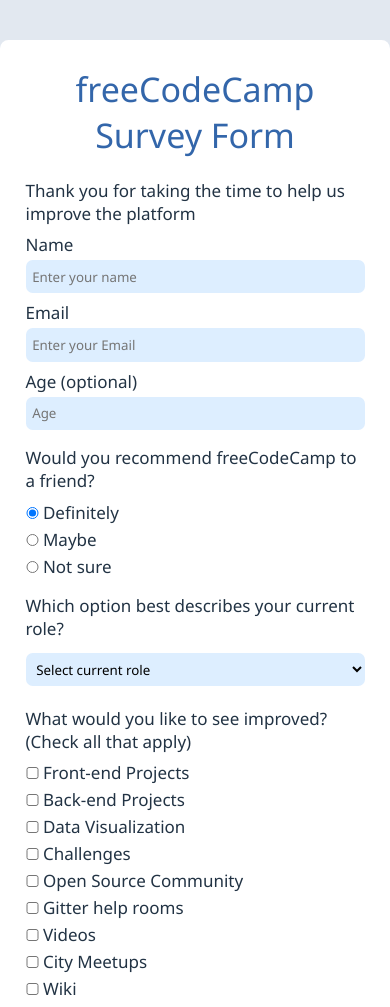
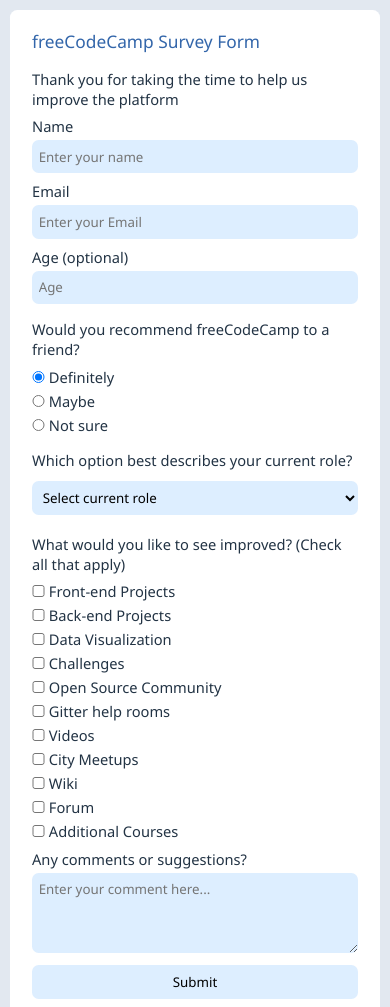
Before and after one commit to Animalfox/Survey-Form, a plain HTML site: page index.html in a window 390 px wide. Shown: the top 1007 px of the page. Drawn offline with Linux system fonts and the light colour scheme.

Commit message:
Responsive style optimization

```diff
--- a/index.html
+++ b/index.html
@@ -85,7 +85,7 @@
     </div>
     <label for="textarea" id="textarea-label">
       Any comments or suggestions?
-      <textarea name="textarea" id="textarea" placeholder="Enter your comment here..."></textarea>
+      <textarea name="textarea" id="textarea" placeholder="Enter your comment here..." rows="3"></textarea>
     </label>
     <input id="submit" type="submit" value="Submit">
   </form>
--- a/styles.css
+++ b/styles.css
@@ -67,3 +67,34 @@ input[type="checkbox"], input[type="radio"] {
   text-align: center;
   height: 0.9em;
 }
+
+/* SMALL SCREENS */
+@media screen and (max-width: 600px) {
+
+  html {
+    padding: 10px 0;
+  }
+
+  body {
+    max-width: unset;
+    width: calc(100% - 20px);
+  }
+
+  h1 {
+    font-size: 6vw;
+  }
+
+}
+
+@media screen and (max-width: 400px) {
+
+  body {
+    font-size: 11pt;
+  }
+
+  h1 {
+    font-size: 13pt;
+    text-align: left;
+  }
+
+}
```
